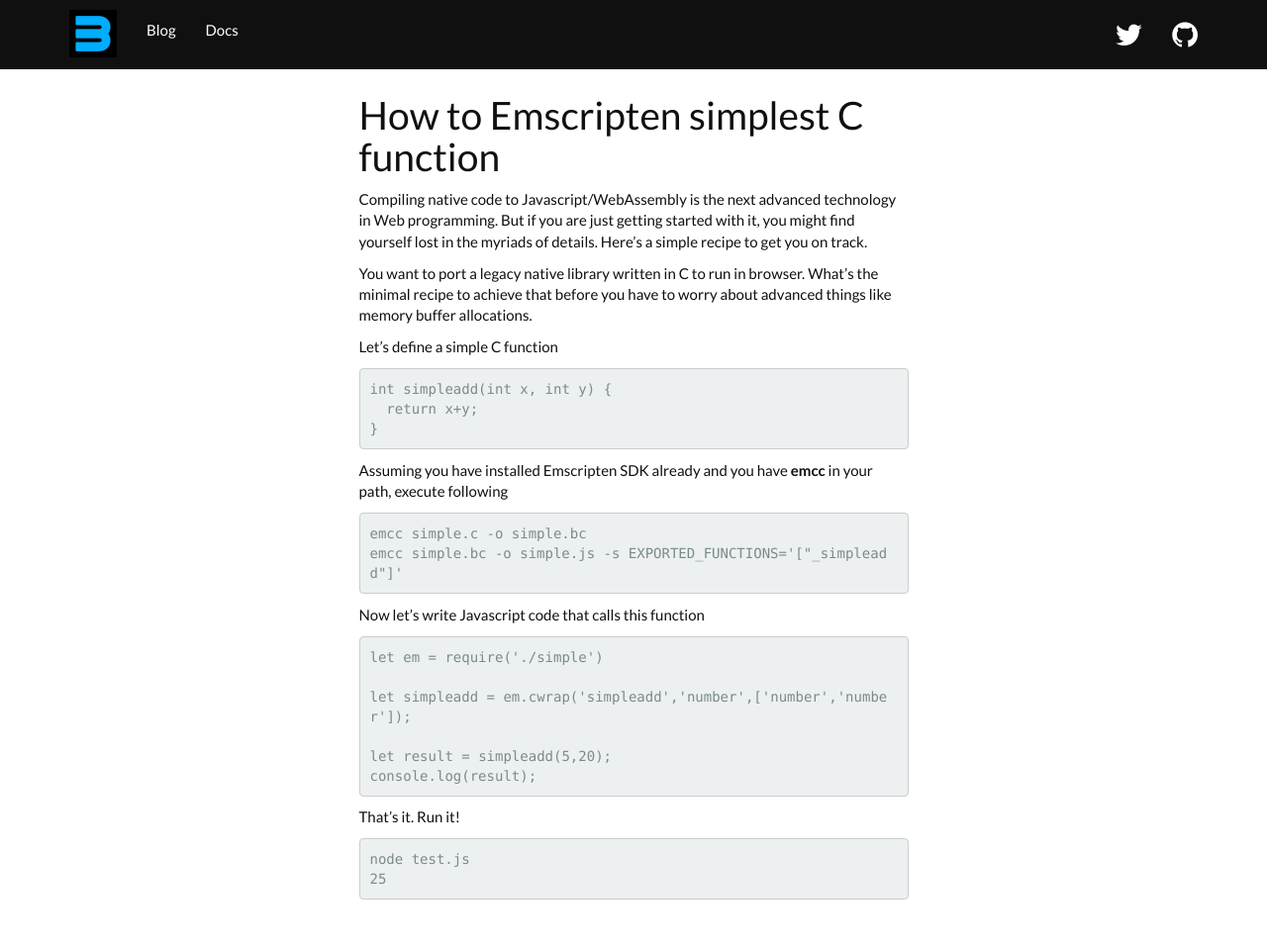
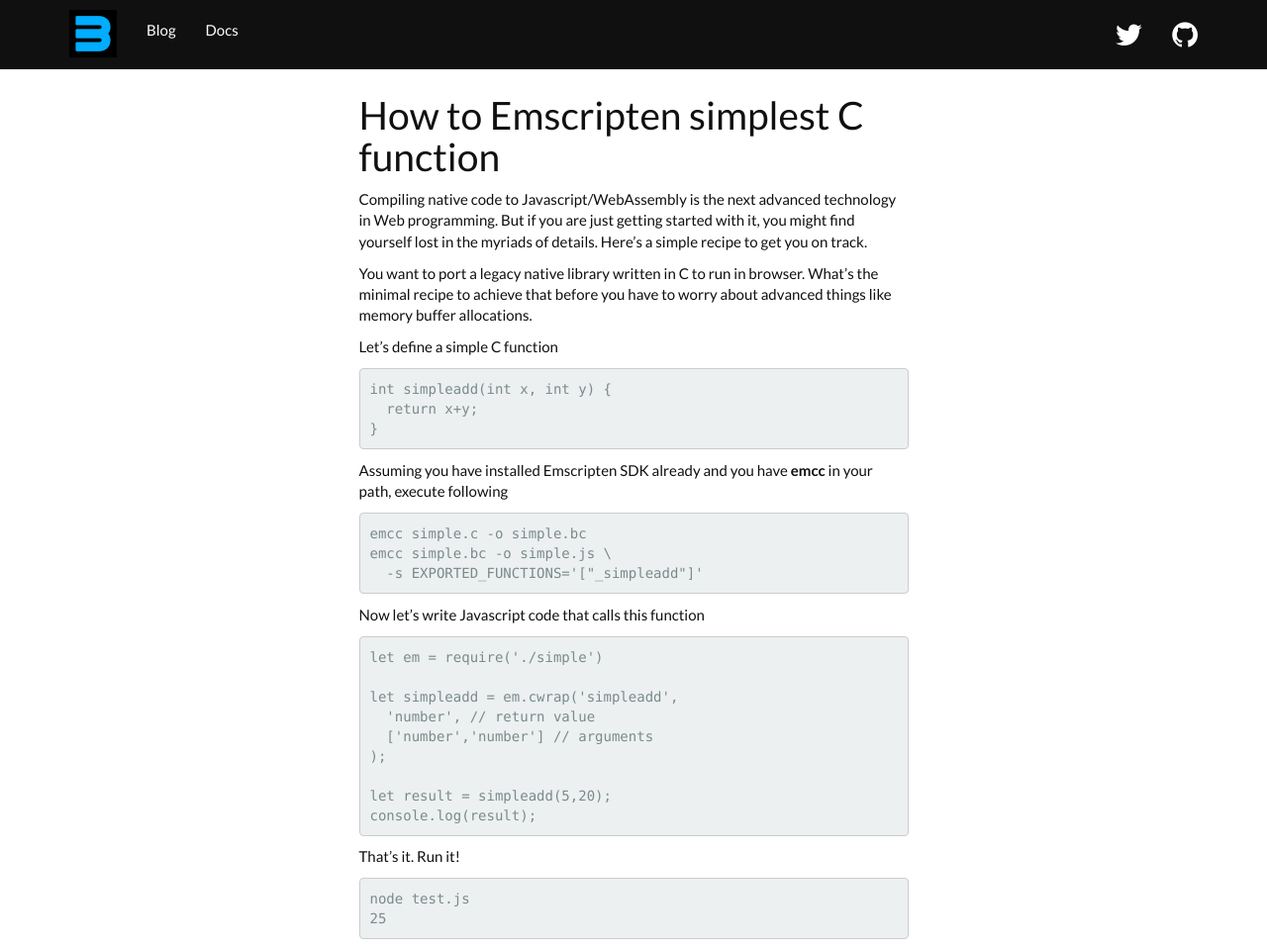
Before and after one commit to bluemathsoft/bluemathsoft.github.io, a Jekyll site: the page built from _posts/2017-05-30-how-to-emscripten-simplest-c-function.md, in a window 1280 px wide and 959 px high. Shown: the whole window at 99% size. Built offline with Jekyll 4.4.1, drawn with Linux system fonts in a browser that asks for light colours.

Commit message:
Wrap long lines

````diff
--- a/_posts/2017-05-30-how-to-emscripten-simplest-c-function.md
+++ b/_posts/2017-05-30-how-to-emscripten-simplest-c-function.md
@@ -13,7 +13,7 @@ You want to port a legacy native library written in C to run in browser. What's
 
 Let's define a simple C function
 
-```c
+```C
 int simpleadd(int x, int y) {
   return x+y;
 }
@@ -22,14 +22,18 @@ int simpleadd(int x, int y) {
 Assuming you have installed Emscripten SDK already and you have **emcc** in your path, execute following
 
     emcc simple.c -o simple.bc
-    emcc simple.bc -o simple.js -s EXPORTED_FUNCTIONS='["_simpleadd"]'
+    emcc simple.bc -o simple.js \
+      -s EXPORTED_FUNCTIONS='["_simpleadd"]'
 
 Now let's write Javascript code that calls this function
 
-```javascript
+```Javascript
 let em = require('./simple')
 
-let simpleadd = em.cwrap('simpleadd','number',['number','number']);
+let simpleadd = em.cwrap('simpleadd',
+  'number', // return value
+  ['number','number'] // arguments
+);
 
 let result = simpleadd(5,20);
 console.log(result);
````
